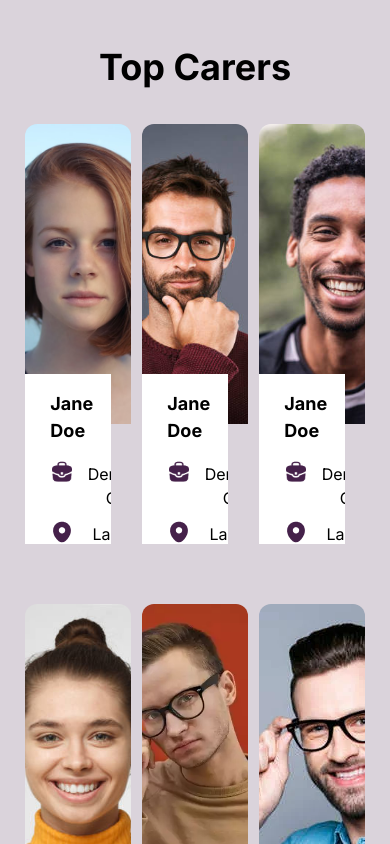
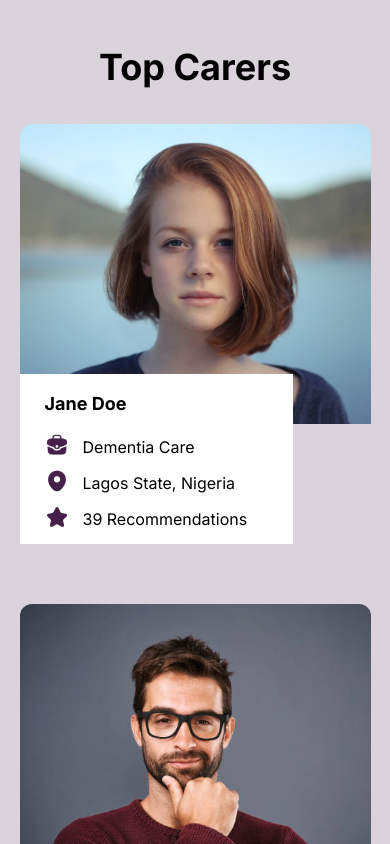
Before and after one commit to rexedge/yoma, a Next.js app: page / in a window 390 px wide. Shown: the top 844 px of the page. Built offline with nearby package versions, Linux system fonts and the light colour scheme.

Commit message:
New Change

```diff
--- a/src/app/page.tsx
+++ b/src/app/page.tsx
@@ -4,7 +4,10 @@ export default function Home() {
   return (
     <main className="flex-row w-[100%] items-center text-center mt-[40px] pb-[50px] justify-center">
       <h6 className="font-bold text-[36px]">Top Carers</h6>
-      <div className="flex flex-wrap  justify-around w-[90%] m-auto">
+      <div
+        className="flex-col w-[90%] m-auto lg:flex-row
+      md:w-[69%] lg:w-[90%] lg:flex lg:flex-wrap lg:justify-around xl:flex-row"
+      >
         <CardComponent
           image="/imgSrc/first-person.jpg"
           name="Jane Doe"
--- a/src/components/cardComponent.js
+++ b/src/components/cardComponent.js
@@ -6,12 +6,15 @@ export default function CardComponent({
   recNo,
 }) {
   return (
-    <div className="w-[30%] h-[450px] mt-[30px]">
+    <div className="w-[100%] h-[450px] mt-[30px] lg:w-[45%] xl:w-[30%]">
       <img
         className="rounded-t-[12px]  w-[100%] h-[300px] object-cover"
         src={image}
       />
-      <div className="w-[22%] h-[170px] mt-[-50px] text-black bg-white absolute overflow-hidden transition-all ease-in-out duration-[0.5s] hover:h-[220px]">
+      <div
+        className="w-[70%] h-[170px] mt-[-50px] text-black bg-white absolute overflow-hidden
+      transition-all ease-in-out duration-[0.5s] hover:h-[220px] md:w-[60%] lg:w-[30%]  xl:w-[20%]"
+      >
         <h4 className="text-left pt-[16px] pl-[25px] text-[18px] font-bold">
           {name}
         </h4>
@@ -40,7 +43,7 @@ export default function CardComponent({
             />
             <p className="text-[16px] pl-[14px] mt-[2px]">{recNo}</p>
           </div>
-          <button className="w-[170px] h-[36px] bg-[#45214a] text-white text-[14px] rounded-[16px] mt-5 ml-[-89px]">
+          <button className="w-[170px] h-[36px] bg-[#45214a] text-white text-[14px] rounded-[16px] mt-5 ml-[-69px] md:ml-[-130px] lg:ml-[-77px]">
             Contact {name}
           </button>
         </div>
```
Also changed, not shown: tailwind.config.js (+7 -7 lines).
